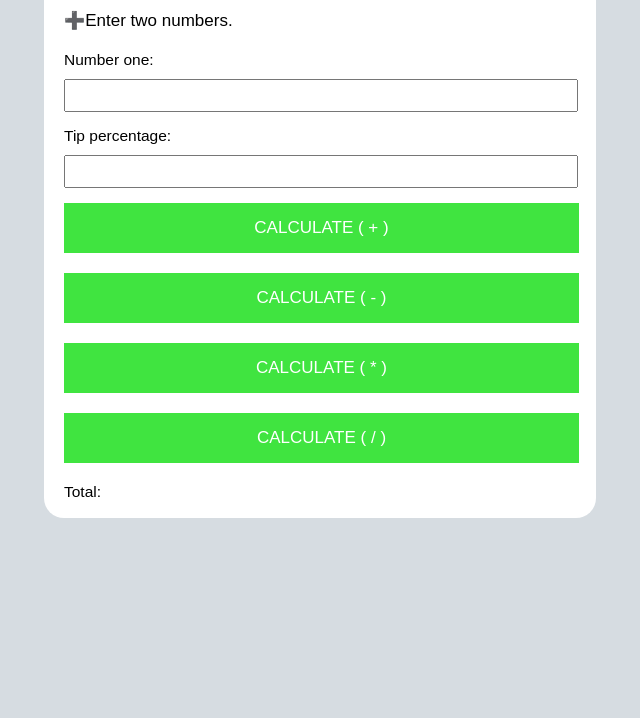
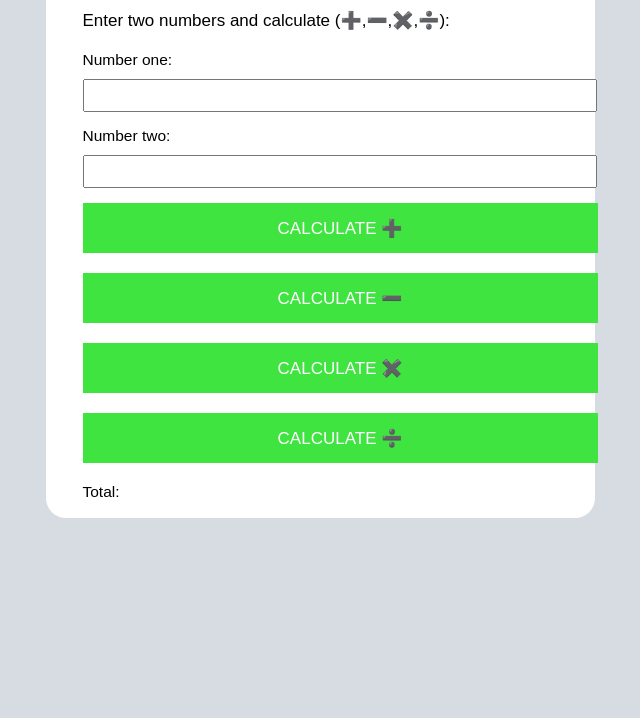
Before and after one commit to Luka-Popovic06/Calculator, a plain HTML site: page index.html in a window 1280 px wide. Shown: the part 272-990 px from the top of the page, without its empty margins (320-960 px from the left). Drawn offline with Linux system fonts and the light colour scheme.

Commit message:
Completed project

```diff
--- a/index.html
+++ b/index.html
@@ -7,28 +7,26 @@
     <link rel="stylesheet" href="style.css" />
   </head>
   <body>
-    <!--<div class="container">-->
     <form>
       <h1>Tip Calculator</h1>
-      <p>➕Enter two numbers.</p>
+      <p>Enter two numbers and calculate (➕,➖,✖️,➗):</p>
       <div class="flexbox">
         <label for="number-one">Number one:</label>
         <input type="number" id="number-one" name="number-one" />
       </div>
       <div class="flexbox">
-        <label for="number-two">Tip percentage:</label>
+        <label for="number-two">Number two:</label>
         <input type="number" id="number-two" name="number-two" />
       </div>
-      <button type="button" id="btn">CALCULATE ( + )</button>
-      <button type="button" id="btn-2">CALCULATE ( - )</button>
-      <button type="button" id="btn-3">CALCULATE ( * )</button>
-      <button type="button" id="btn-4">CALCULATE ( / )</button>
+      <button type="button" id="btn">CALCULATE ➕</button>
+      <button type="button" id="btn-2">CALCULATE ➖</button>
+      <button type="button" id="btn-3">CALCULATE ✖️</button>
+      <button type="button" id="btn-4">CALCULATE ➗</button>
       <div>
         <label for="total">Total:</label>
         <span id="total"></span>
       </div>
     </form>
-    <!--</div>-->
     <script src="script.js"></script>
   </body>
 </html>
--- a/style.css
+++ b/style.css
@@ -6,15 +6,11 @@ body {
   background-color: rgb(214, 220, 225);
   font-family: sans-serif;
 }
-/*.container {
-  align-items: center;
-  justify-items: center;
-}*/
 form {
   width: 40%;
   height: 550px;
   margin: 200px auto;
-  padding: 20px;
+  padding: 20px 0 20px 37px;
   border-radius: 20px;
   background-color: #fff;
 }
```
